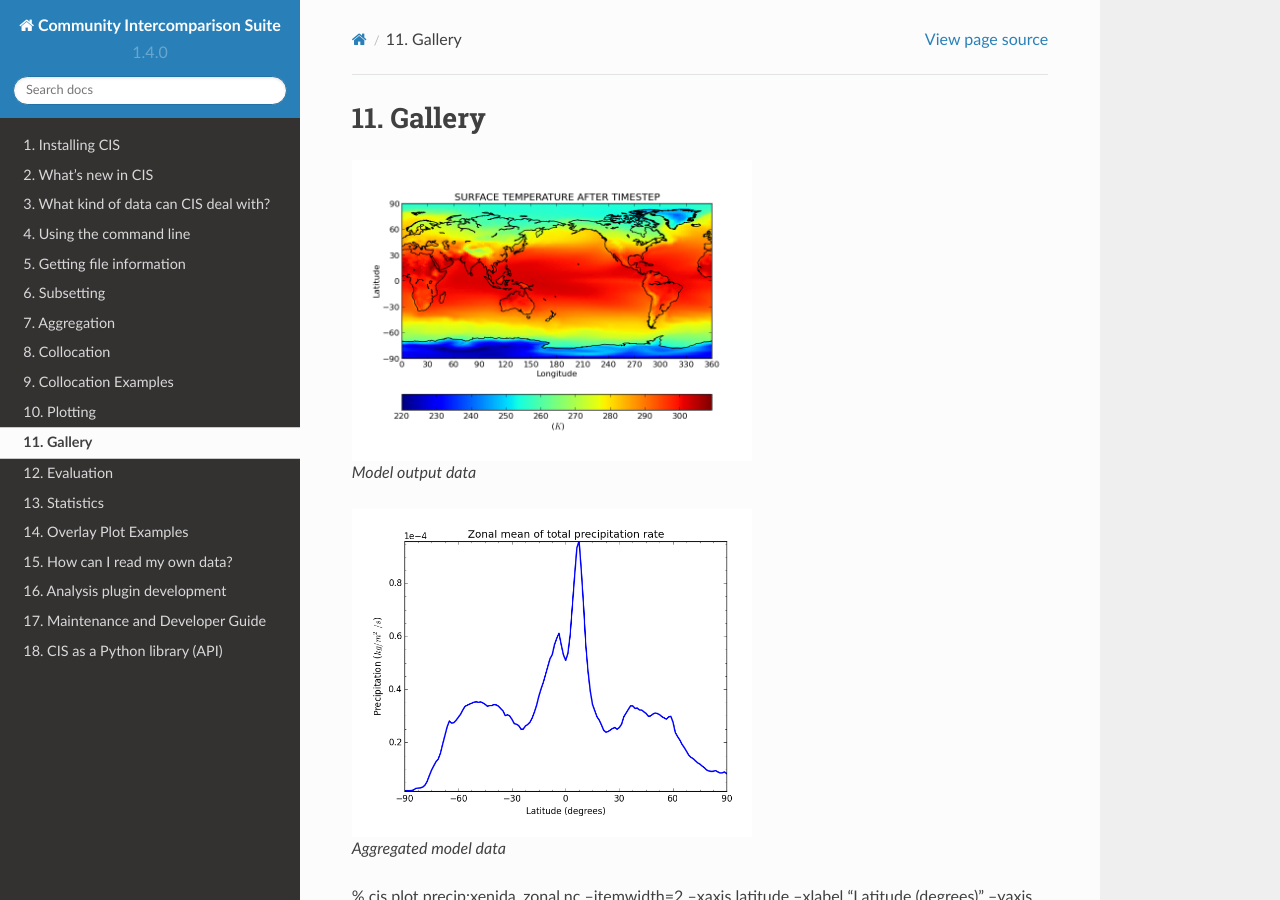
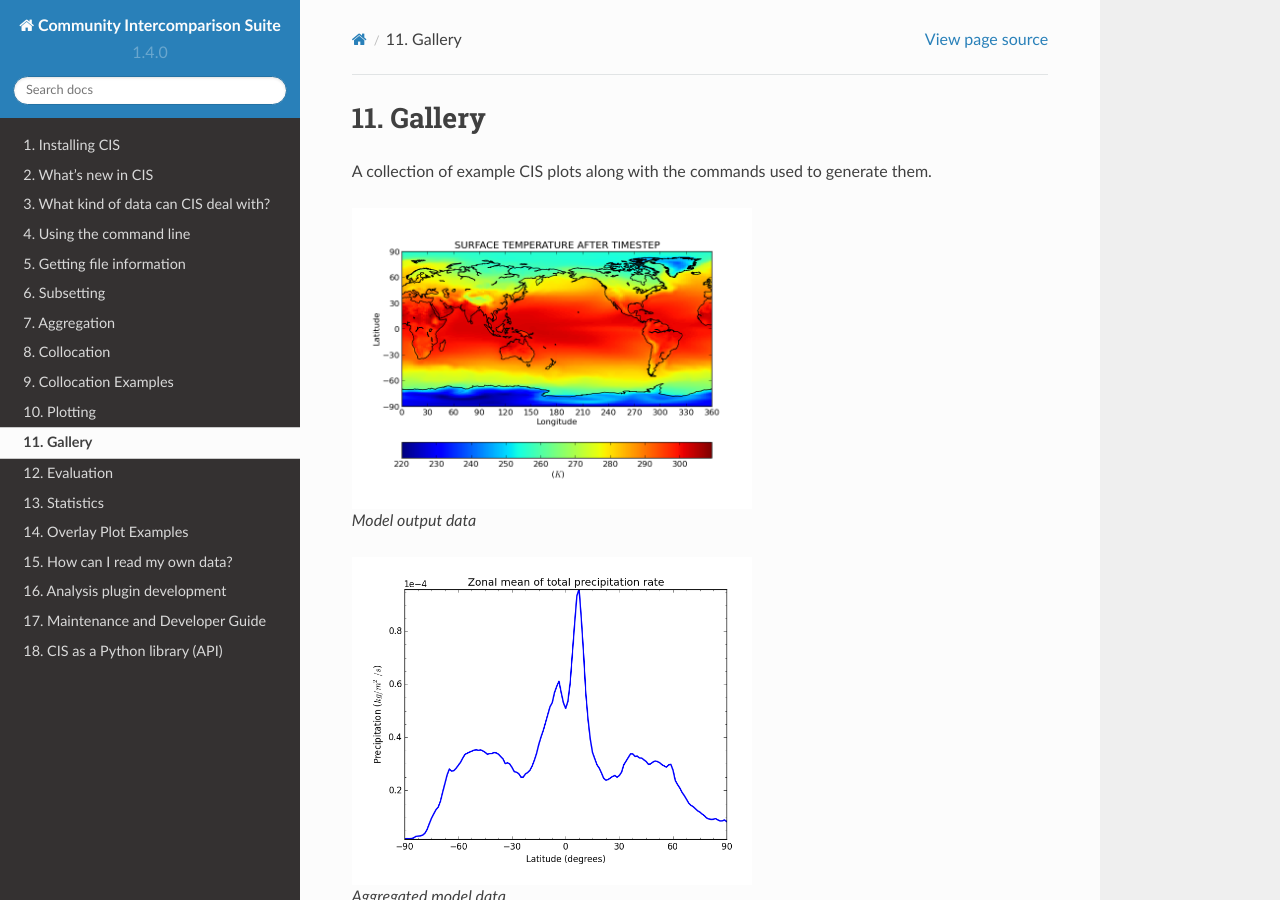
Before and after one commit to cedadev/cis, a Sphinx documentation site: the page built from doc/gallery.rst, in a window 1280 px wide and 900 px high. Built offline with Sphinx 7.4.7 and the Read the Docs theme 2.0.0, drawn with Linux system fonts in a browser that asks for light colours.

Commit message:
Adding some explanatory text

```diff
--- a/doc/gallery.rst
+++ b/doc/gallery.rst
@@ -1,6 +1,8 @@
 =======
 Gallery
 =======
+
+A collection of example CIS plots along with the commands used to generate them.
 
 .. figure:: img/model.png
    :width: 400px
```
